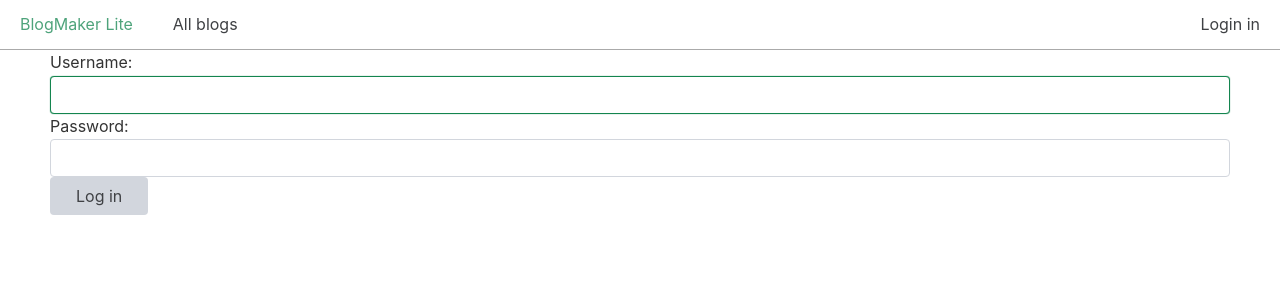
After one commit to ChaosJiang/Django-from-first-principles, a Django app: page /accounts/login/ in a window 1280 px wide. The commit adds this page. Shown: the top 300 px of the page. Run offline with Django 4.2, Linux system fonts and the light colour scheme.

Commit message:
add account module

```diff
--- /dev/null
+++ b/bml_project/accounts/templates/registration/login.html
@@ -0,0 +1,13 @@
+{% extends "blogs/base.html" %}
+
+{% block content %}
+    {% if form.errors %}
+        <p>Your username and password didn't match. Please try again.</p>
+    {% endif %}
+    <form action="{% url 'accounts:login' %}" method='post'>
+        {% csrf_token %}
+        {{ form.as_div }}
+
+        <button name="submit">Log in</button>
+      </form>
+{% endblock content %}
--- /dev/null
+++ b/bml_project/accounts/urls.py
@@ -0,0 +1,7 @@
+from django.contrib.auth import urls as auth_urls
+from django.urls import include, path
+
+app_name = "accounts"
+urlpatterns = [
+    path("", include(auth_urls)),
+]
--- a/bml_project/blogmaker_lite.py
+++ b/bml_project/blogmaker_lite.py
@@ -4,6 +4,7 @@ from django.urls import include, path
 
 urlpatterns = [
     path("admin/", admin.site.urls),
+    path("accounts/", include("accounts.urls")),
     path("", include("blogs.urls")),
 ]
 application = WSGIHandler()
--- a/bml_project/blogs/templates/blogs/base.html
+++ b/bml_project/blogs/templates/blogs/base.html
@@ -16,6 +16,18 @@
         <a class="active" href="{% url 'blogs:index' %}">BlogMaker Lite</a>
         <a href="{% url 'blogs:blogs' %}">All blogs</a>
       </div>
+
+      <div  class="nav-right">
+        {% if user.is_authenticated %}
+          <span class="is-vertical-align">Hello, {{ user.username }}. </span>
+          <form action="{% url 'accounts:logout' %}" method="post" class="is-vertical-align">
+            {% csrf_token %}
+            <button class="button outline">Log out</button>
+          </form>
+        {% else %}
+          <a href="{% url 'accounts:login' %}">Login in</a>
+        {% endif %}
+      </div>
     </nav>
     <div class="container">
       {% block content %}{% endblock content %}
--- a/bml_project/blogs/templates/blogs/index.html
+++ b/bml_project/blogs/templates/blogs/index.html
@@ -1,8 +1,8 @@
 {% extends "blogs/base.html" %}
 {% block content %}
     <div class="hero">
-        <p><span class="title">BlogMaker Lite</span> lets you...</p>
-        <p>Make a blog today...</p>
+        <p><span class="title">BlogMaker Lite</span> lets you share your thoughts with the world.</p>
+        <p>Make a blog today, and let us know what you're thinking!</p>
     </div>
     <a class="button primary" href="{% url 'blogs:blogs' %}">See all blogs</a>
 {% endblock content %}
--- a/bml_project/settings.py
+++ b/bml_project/settings.py
@@ -22,6 +22,7 @@ TEMPLATES = [
 
 INSTALLED_APPS = [
     "blogs",
+    "accounts",
     "django.contrib.admin",
     "django.contrib.auth",
     "django.contrib.contenttypes",
@@ -32,6 +33,7 @@ INSTALLED_APPS = [
 
 MIDDLEWARE = [
     "django.contrib.sessions.middleware.SessionMiddleware",
+    "django.middleware.csrf.CsrfViewMiddleware",
     "django.contrib.auth.middleware.AuthenticationMiddleware",
     "django.contrib.messages.middleware.MessageMiddleware",
 ]
@@ -49,3 +51,5 @@ STATICFILES_DIRS = [
     "css",
 ]
 STATIC_ROOT = "staticfiles/"
+LOGIN_REDIRECT_URL = "blogs:index"
+LOGOUT_REDIRECT_URL = "blogs:index"
```
